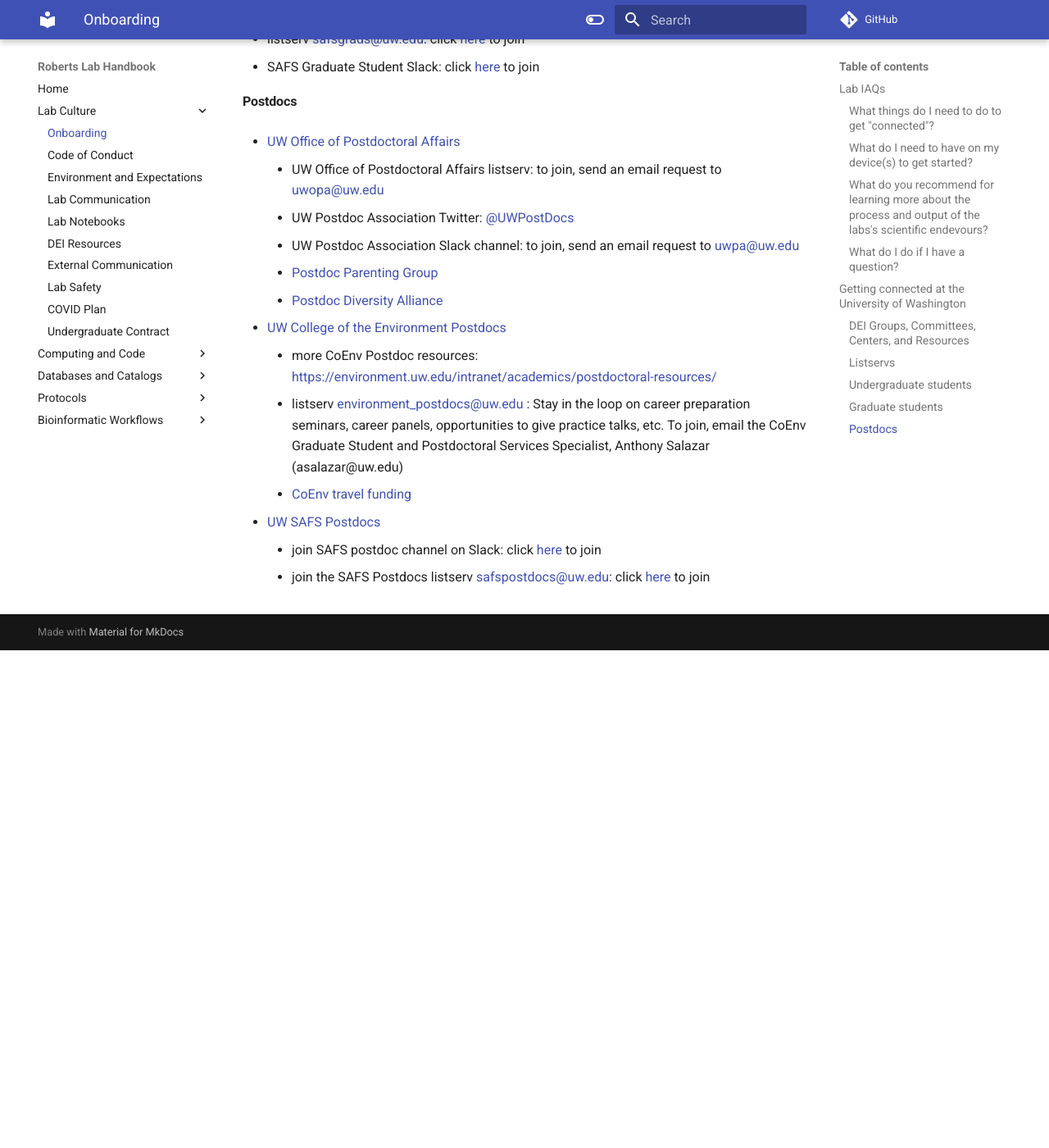
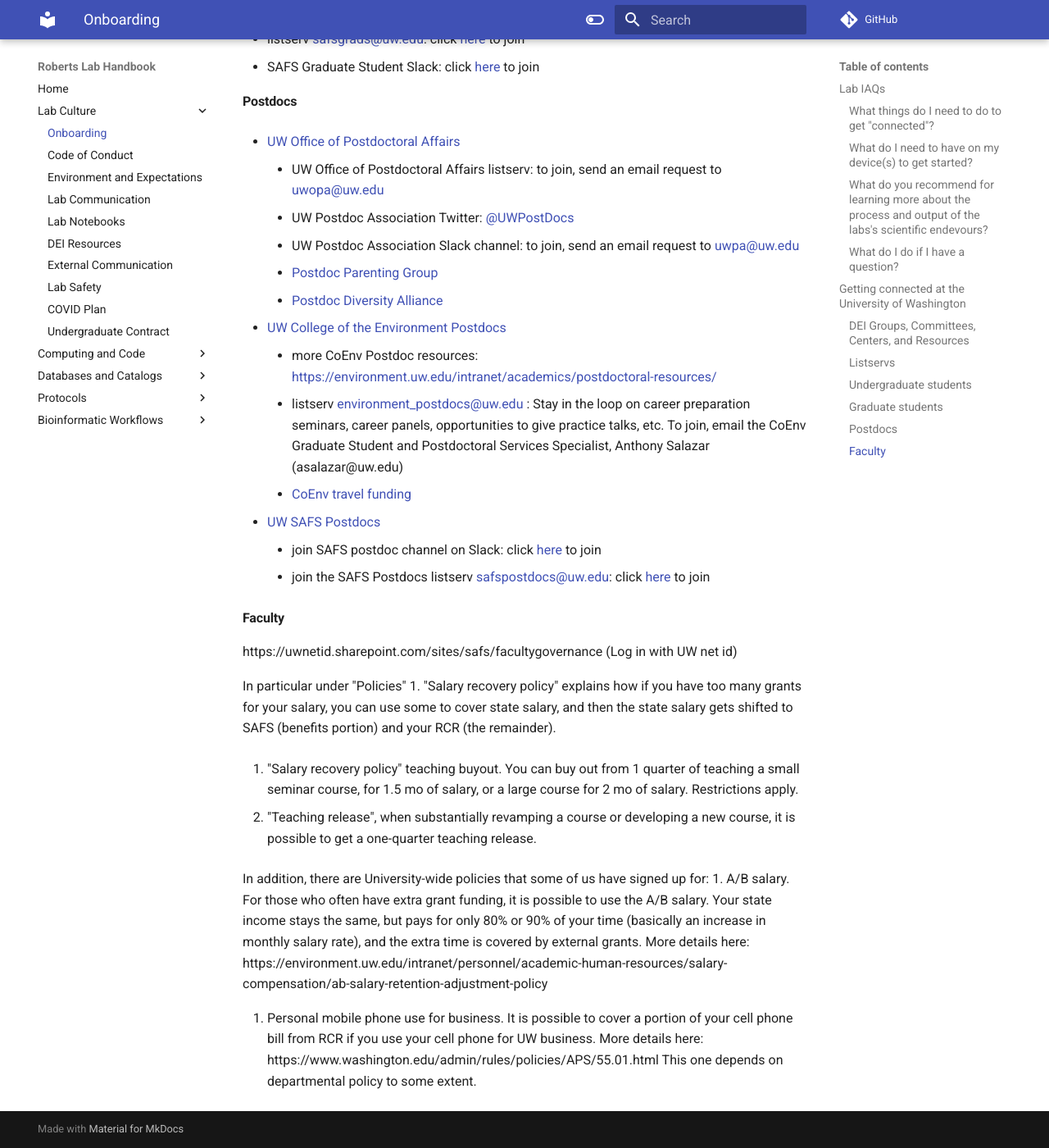
Before and after one commit to RobertsLab/resources, an MkDocs documentation site: the page built from docs/Onboarding.md, in a window 1280 px wide and 1400 px high, scrolled down 2643 px. Shown: the whole window at 82% size. Built offline with MkDocs 1.6.1 and Material for MkDocs 9.7.7, drawn with Linux system fonts in a browser that asks for light colours; comment, search, counter and statistics services are not loaded; before the commit the page ends 3436 px from its top, so only the background shows below that.

Commit message:
Update Onboarding.md

```diff
--- a/docs/Onboarding.md
+++ b/docs/Onboarding.md
@@ -110,3 +110,38 @@ If you experience any problems in joining these listservs, email SAFS computing
 - [UW SAFS Postdocs](https://fish.uw.edu/faculty-research/research/postdoctoralscholars/)
 	- join SAFS postdoc channel on Slack: click [here](https://join.slack.com/t/safs-community/shared_invite/zt-uzytnche-1JagEpn8NxUEm6~tTi2izg) to join
 	- join the SAFS Postdocs listserv <safspostdocs@uw.edu>: click [here](http://mailman13.u.washington.edu/mailman/listinfo/safspostdocs) to join
+
+
+#### Faculty
+
+https://uwnetid.sharepoint.com/sites/safs/facultygovernance
+(Log in with UW net id)
+
+In particular under "Policies"
+1. "Salary recovery policy" explains how if you have too many grants
+for your salary, you can use some to cover state salary, and then the
+state salary gets shifted to SAFS (benefits portion) and your RCR (the
+remainder).
+
+2.  "Salary recovery policy" teaching buyout. You can buy out from 1
+quarter of teaching a small seminar course, for 1.5 mo of salary, or a
+large course for 2 mo of salary. Restrictions apply.
+
+3. "Teaching release", when substantially revamping a course or
+developing a new course, it is possible to get a one-quarter teaching
+release.
+
+In addition, there are University-wide policies that some of us have
+signed up for:
+1. A/B salary. For those who often have extra grant funding, it is
+possible to use the A/B salary. Your state income stays the same, but
+pays for only 80% or 90% of your time (basically an increase in
+monthly salary rate), and the extra time is covered by external
+grants. More details here:
+https://environment.uw.edu/intranet/personnel/academic-human-resources/salary-compensation/ab-salary-retention-adjustment-policy
+
+2. Personal mobile phone use for business. It is possible to cover a
+portion of your cell phone bill from RCR if you use your cell phone
+for UW business. More details here:
+https://www.washington.edu/admin/rules/policies/APS/55.01.html
+This one depends on departmental policy to some extent.
```
